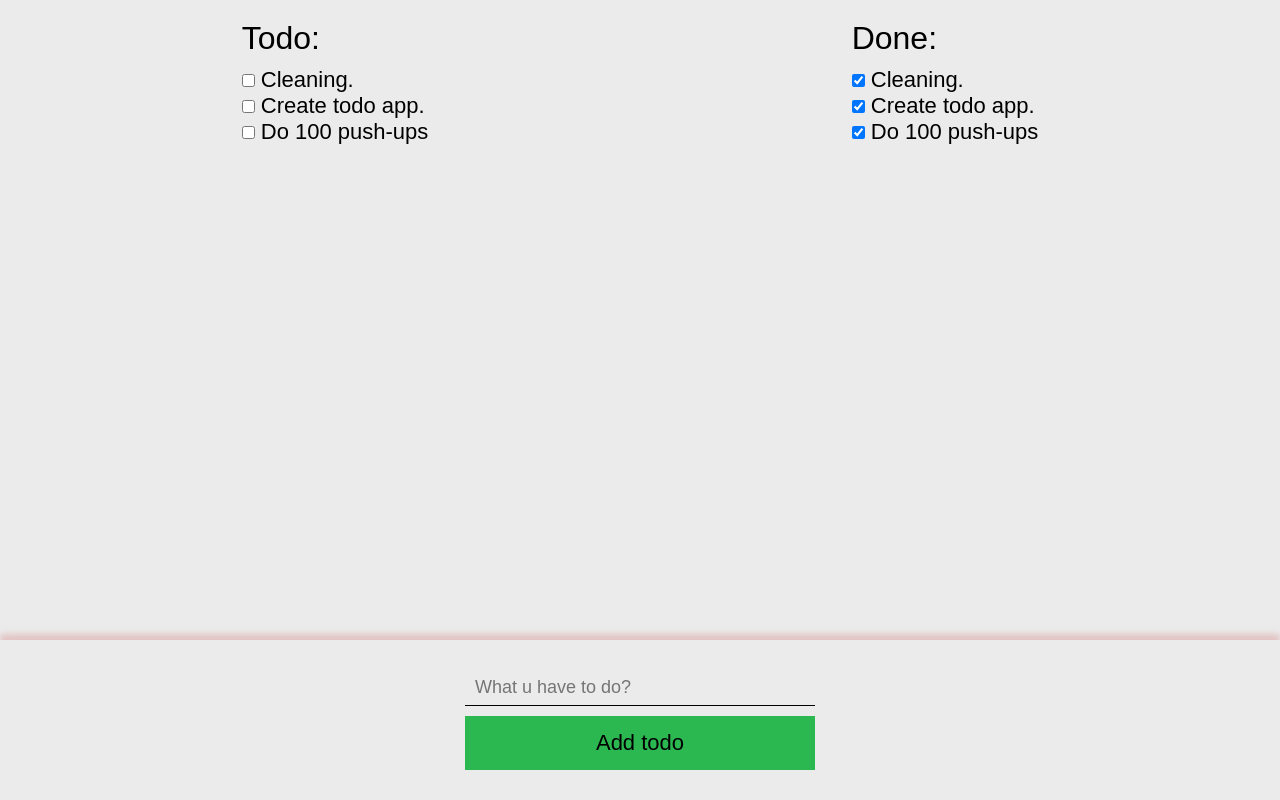
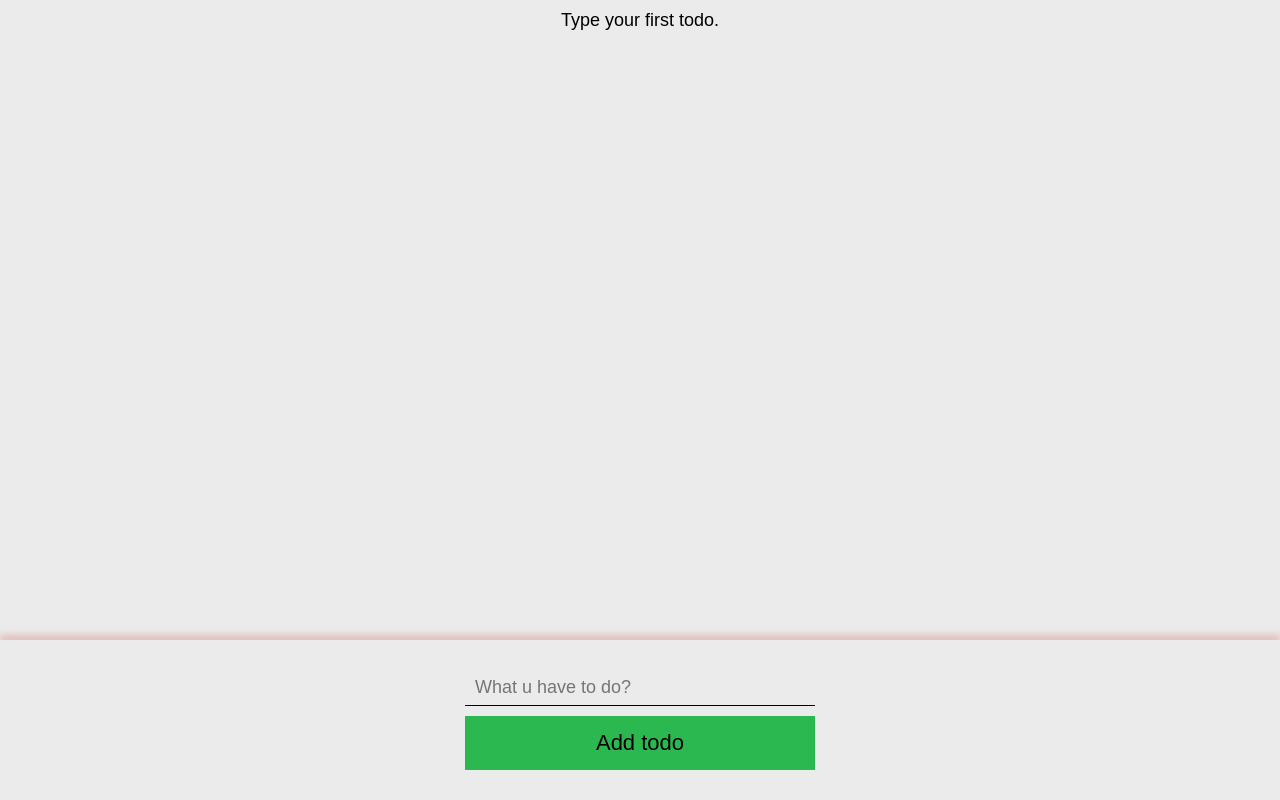
Before and after one commit to musialpatryk/todo-list, a React (Create React App) app: page / in a window 1280 px wide. Built offline with nearby package versions, Linux system fonts and the light colour scheme.

Commit message:
Move todos to local storage

```diff
--- a/src/App.js
+++ b/src/App.js
@@ -2,39 +2,6 @@ import styled from "styled-components";
 import Todos from "components/todos/Todos";
 import { useState } from "react";
 import AddTodo from "components/add-todo/AddTodo";
-
-const startTodos = [
-  {
-    id: 0,
-    value: "Cleaning.",
-    done: false,
-  },
-  {
-    id: 1,
-    value: "Create todo app.",
-    done: false,
-  },
-  {
-    id: 2,
-    value: "Do 100 push-ups",
-    done: false,
-  },
-  {
-    id: 3,
-    value: "Cleaning.",
-    done: true,
-  },
-  {
-    id: 4,
-    value: "Create todo app.",
-    done: true,
-  },
-  {
-    id: 5,
-    value: "Do 100 push-ups",
-    done: true,
-  },
-];
 
 const AppWrapper = styled.div`
   width: 100vw;
@@ -50,7 +17,20 @@ const AppWrapper = styled.div`
 `;
 
 function App() {
-  const [todos, setTodos] = useState(startTodos);
+  const getLocalStorageTodos = () => {
+    const localTodos = localStorage.getItem("todosList");
+    if (localTodos === null) return [];
+    return JSON.parse(localTodos);
+  };
+
+  const saveLocalStorageTodos = (todosToSave) => {
+    localStorage.setItem("todosList", JSON.stringify(todosToSave));
+  };
+
+  const [todos, setTodos] = useState(() => {
+    const initialTodos = getLocalStorageTodos();
+    return initialTodos;
+  });
 
   const changeTodoStatus = (todoId) => {
     const newTodos = todos.map((todo) => {
@@ -59,17 +39,21 @@ function App() {
       }
       return todo;
     });
+    saveLocalStorageTodos(newTodos);
     setTodos(newTodos);
   };
 
   const addTodo = (todoValue) => {
-    const lastId = todos[todos.length - 1].id;
+    let lastId;
+    if (todos.length === 0) lastId = -1;
+    else lastId = todos[todos.length - 1].id;
     const newTodos = [...todos];
     newTodos.push({
       id: lastId + 1,
       value: todoValue,
       done: false,
     });
+    saveLocalStorageTodos(newTodos);
     setTodos(newTodos);
   };
 
```
